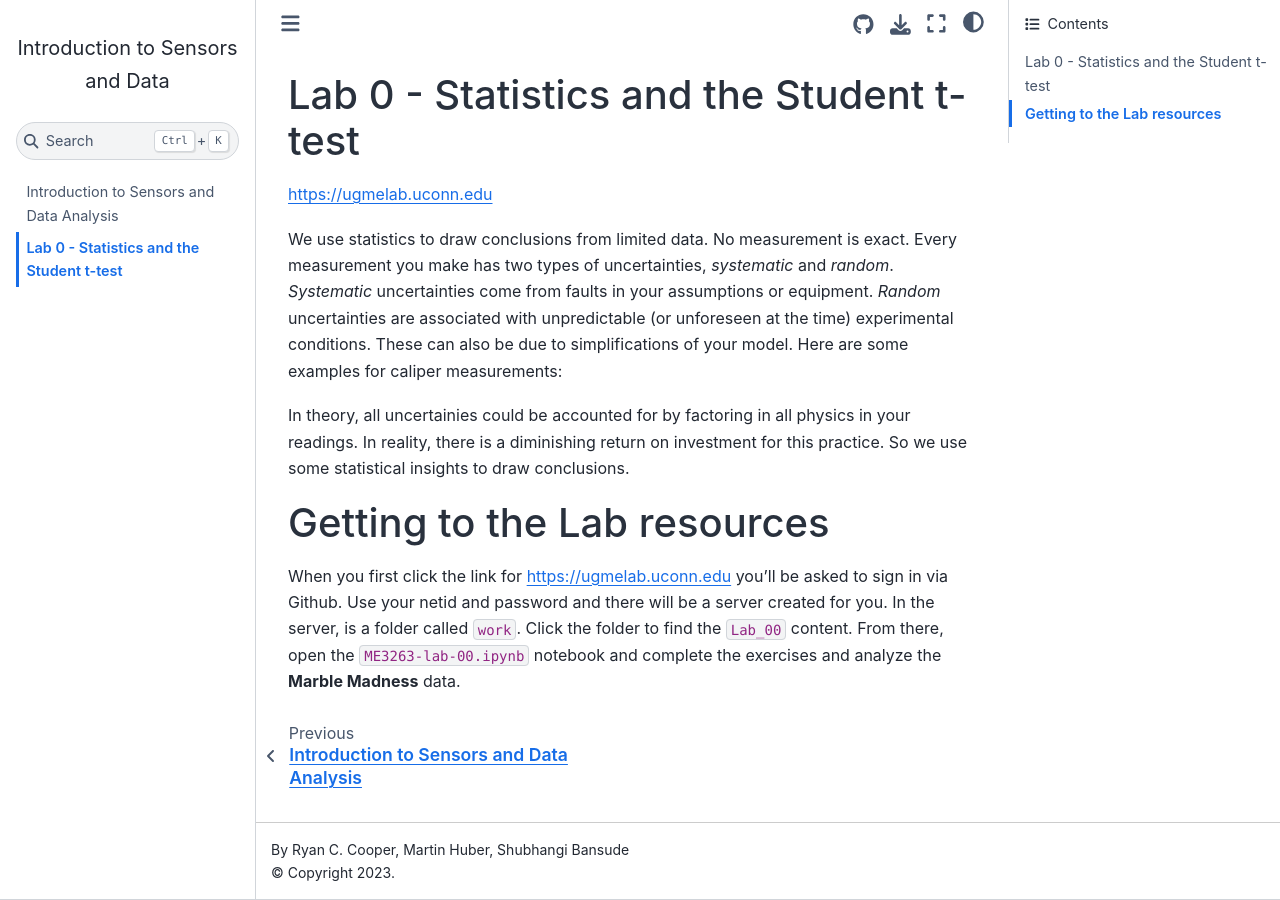
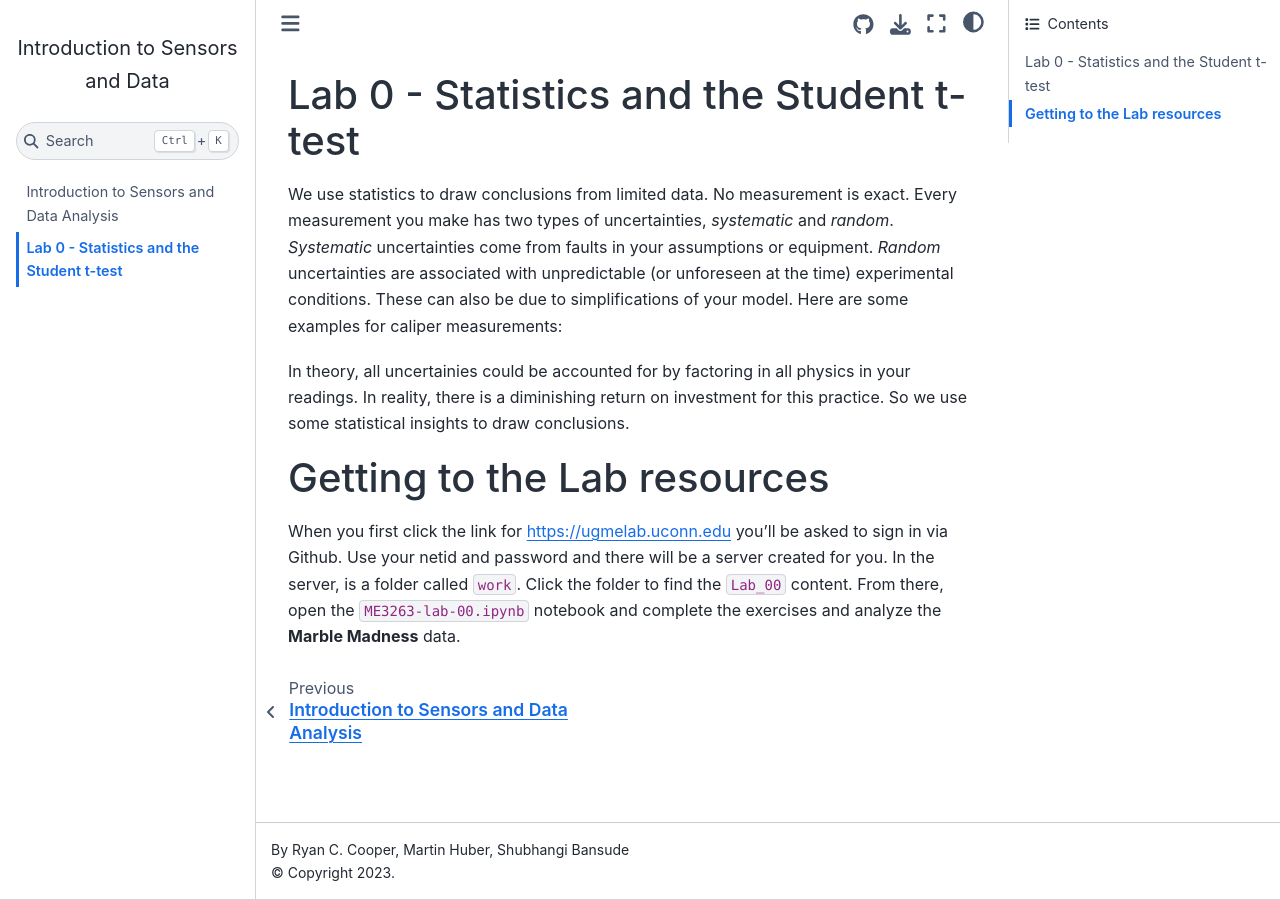
Before and after one commit to cooperrc/sensors_and_data, a Jupyter Book: the page built from ME3263-Lab_00/README.md, in a window 1280 px wide. Built offline with Jupyter Book 1.0.4 settings and Sphinx 7.4.7 and the Sphinx Book theme 1.1.4, drawn with Linux system fonts in a browser that asks for light colours; pages that are not in the unit, such as notebooks, are missing from menus; some of the changed lines change nothing that is shown.

Commit message:
Test commit - remove ugmelab link

```diff
--- a/ME3263-Lab_00/README.md
+++ b/ME3263-Lab_00/README.md
@@ -1,6 +1,4 @@
 # Lab 0 - Statistics and the Student t-test
-
-[https://ugmelab.uconn.edu](https://ugmelab.uconn.edu)
 
 We use statistics to draw conclusions from limited data. No measurement is exact. Every
 measurement you make has two types of uncertainties, *systematic* and *random*.
```
